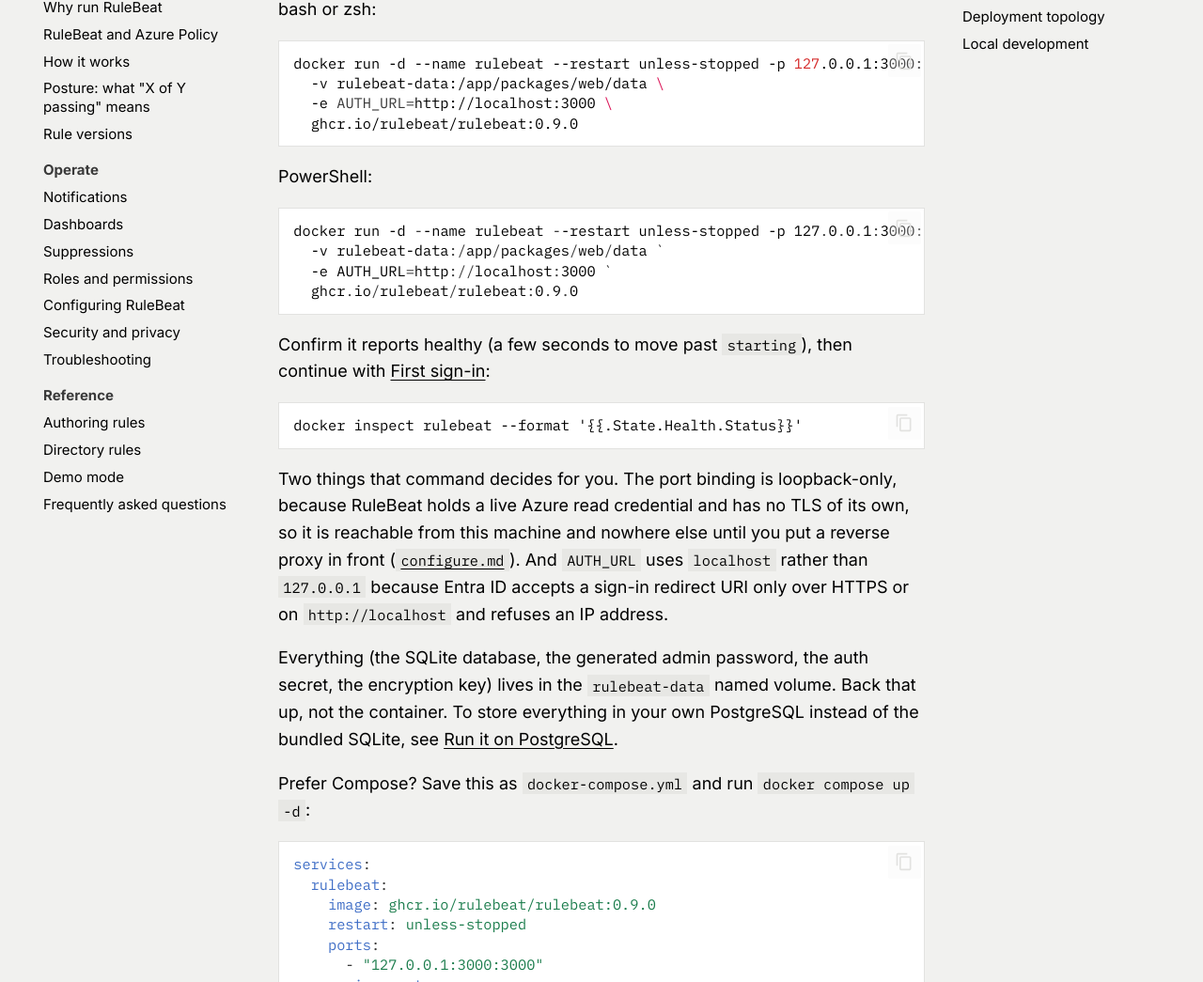
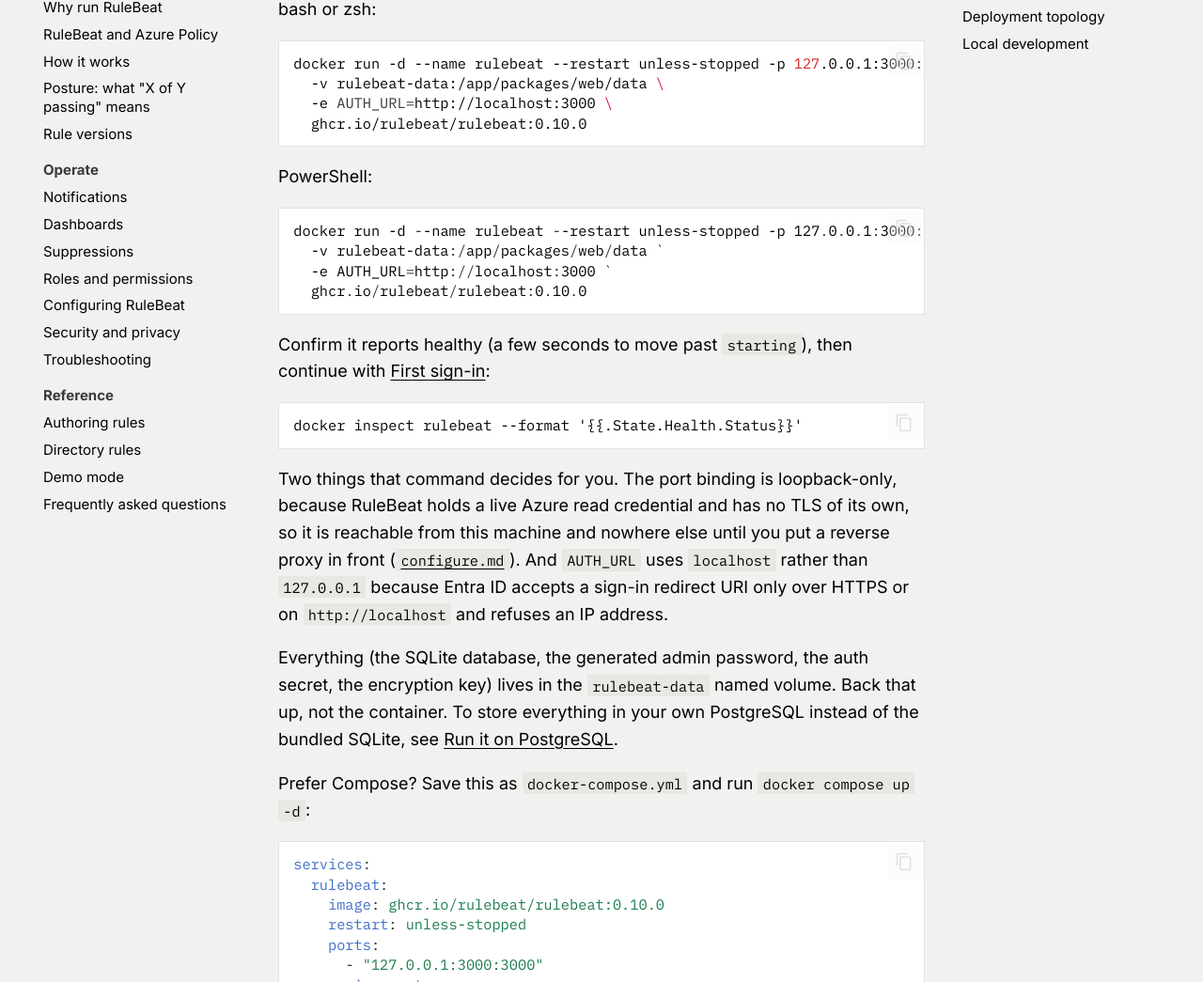
Before and after one commit to rulebeat/rulebeat, an MkDocs documentation site: the page built from docs/public/install.md, in a window 1280 px wide and 1400 px high. Shown: the part 355-1400 px from the top of the window at 94% size. Built offline with MkDocs 1.6.1 and Material for MkDocs 9.7.7, drawn with Linux system fonts in a browser that asks for light colours; comment, search, counter and statistics services are not loaded; some of the changed text lies outside the part shown.

Commit message:
release: v0.10.0

````diff
--- a/docs/public/install.md
+++ b/docs/public/install.md
@@ -11,7 +11,7 @@ bash or zsh:
 docker run -d --name rulebeat --restart unless-stopped -p 127.0.0.1:3000:3000 \
   -v rulebeat-data:/app/packages/web/data \
   -e AUTH_URL=http://localhost:3000 \
-  ghcr.io/rulebeat/rulebeat:0.9.0
+  ghcr.io/rulebeat/rulebeat:0.10.0
 ```
 
 PowerShell:
@@ -20,7 +20,7 @@ PowerShell:
 docker run -d --name rulebeat --restart unless-stopped -p 127.0.0.1:3000:3000 `
   -v rulebeat-data:/app/packages/web/data `
   -e AUTH_URL=http://localhost:3000 `
-  ghcr.io/rulebeat/rulebeat:0.9.0
+  ghcr.io/rulebeat/rulebeat:0.10.0
 ```
 
 Confirm it reports healthy (a few seconds to move past `starting`), then continue with
@@ -47,7 +47,7 @@ Prefer Compose? Save this as `docker-compose.yml` and run `docker compose up -d`
 ```yaml
 services:
   rulebeat:
-    image: ghcr.io/rulebeat/rulebeat:0.9.0
+    image: ghcr.io/rulebeat/rulebeat:0.10.0
     restart: unless-stopped
     ports:
       - "127.0.0.1:3000:3000"
@@ -137,7 +137,7 @@ contains the password and is safe to share or commit:
 ```yaml
 services:
   rulebeat:
-    image: ghcr.io/rulebeat/rulebeat:0.9.0
+    image: ghcr.io/rulebeat/rulebeat:0.10.0
     restart: unless-stopped
     ports:
       - "127.0.0.1:3000:3000"
@@ -198,7 +198,7 @@ docker run -d --name rulebeat --restart unless-stopped --network rulebeat-net \
   -v rulebeat-data:/app/packages/web/data \
   -e AUTH_URL=http://localhost:3000 \
   -e "RULEBEAT_DATABASE_URL=postgres://rulebeat:<password>@rulebeat-postgres:5432/rulebeat" \
-  ghcr.io/rulebeat/rulebeat:0.9.0
+  ghcr.io/rulebeat/rulebeat:0.10.0
 ```
 
 These inline `-e` values also land the password in your shell history, so treat this pair as a
@@ -219,7 +219,7 @@ docker run -d --name rulebeat --restart unless-stopped -p 127.0.0.1:3000:3000 \
   -v rulebeat-data:/app/packages/web/data \
   -e AUTH_URL=http://localhost:3000 \
   -e "RULEBEAT_DATABASE_URL=postgres://rulebeat:<password>@<host>:5432/rulebeat?sslmode=require" \
-  ghcr.io/rulebeat/rulebeat:0.9.0
+  ghcr.io/rulebeat/rulebeat:0.10.0
 ```
 
 The data volume stays useful in Postgres mode: the auth secret, the encryption key and the
@@ -254,7 +254,7 @@ app as described in [configure.md](configure.md#exposing-it-beyond-localhost).
 
 3. **Create the Container App.** Container Apps, Create; a new environment is fine. On the Container
    tab choose image source "Docker Hub or other registries", image type Public, and enter the image
-   `ghcr.io/rulebeat/rulebeat:0.9.0`, which the portal splits into a registry login server of
+   `ghcr.io/rulebeat/rulebeat:0.10.0`, which the portal splits into a registry login server of
    `ghcr.io` and the rest as image and tag. Give it 1 vCPU and 2 GiB. Add these environment
    variables, using "Reference a secret" for the connection string so the password is stored as a
    Container Apps secret rather than a plain value:
@@ -342,7 +342,7 @@ in the console, so a template deployment never falls back to a setup screen. The
 A running instance shows its version in the sidebar footer and on the Diagnostics page; the
 [releases page](https://github.com/rulebeat/rulebeat/releases) shows the newest and what changed.
 
-1. `docker pull ghcr.io/rulebeat/rulebeat:0.9.0`
+1. `docker pull ghcr.io/rulebeat/rulebeat:0.10.0`
 2. `docker stop rulebeat && docker rm rulebeat` (the data volume is untouched)
 3. Start the new one with the same `docker run` command as the install above.
 
--- a/package.json
+++ b/package.json
@@ -1,6 +1,6 @@
 {
   "name": "rulebeat",
-  "version": "0.9.0",
+  "version": "0.10.0",
   "private": true,
   "description": "RuleBeat is an open-source, self-hosted Azure governance tool. It runs the rules you create and customize on a schedule and tracks every finding until it is fixed.",
   "license": "Apache-2.0",
````
Also changed, not shown: docs/public/demo-mode.md (+2 -2 lines), docs/public/security.md (+3 -3 lines), CHANGELOG.md, README.md, 3 other files.
